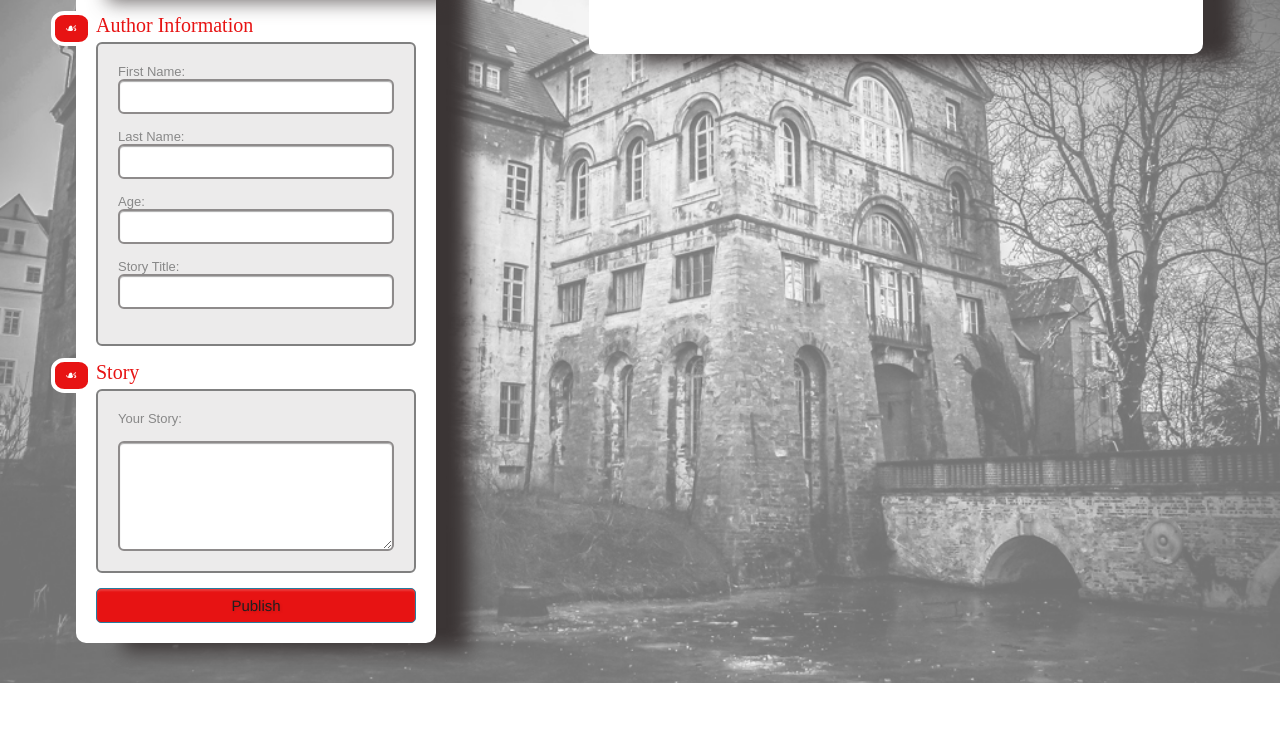
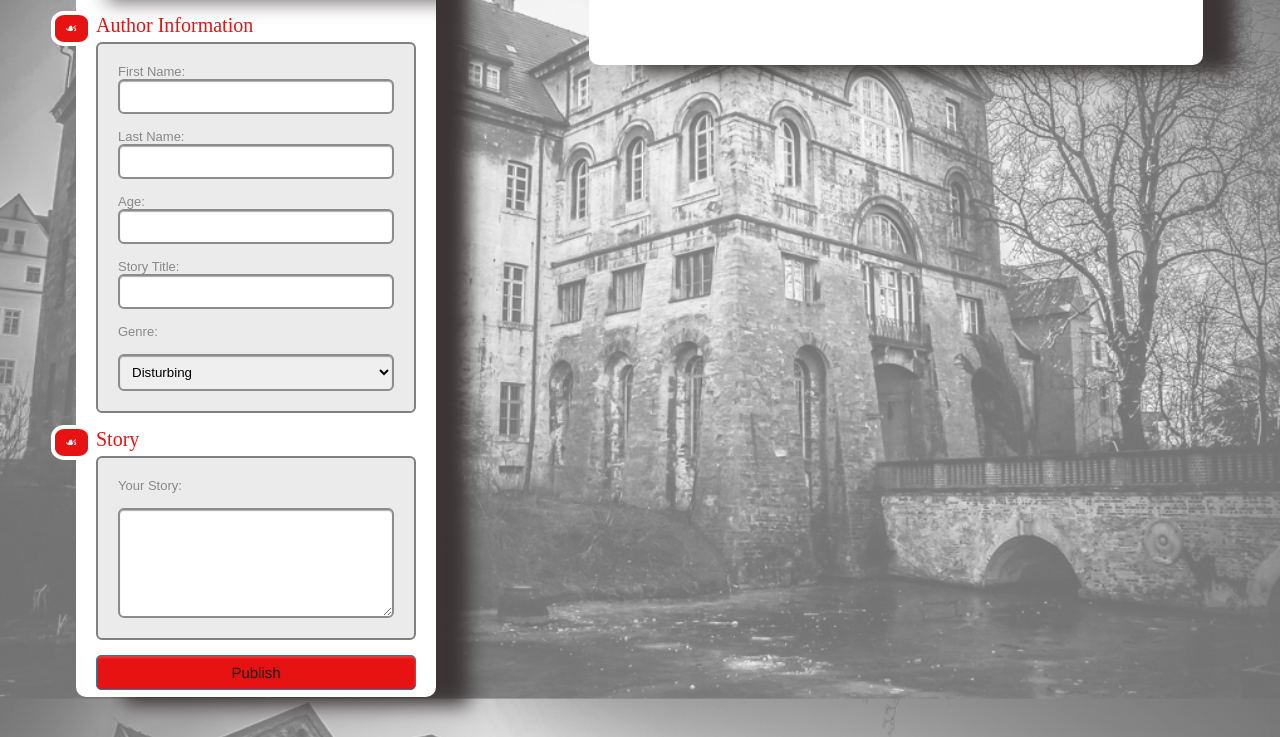
Before and after one commit to hsivov/Scary-Story, a plain HTML site: page index.html in a window 1280 px wide. Shown: the part 153-890 px from the top of the page. Before the commit the page ends 836 px from the top, so only its background shows below. Drawn offline with Linux system fonts and the light colour scheme.

Commit message:
Add genre field

```diff
--- a/index.html
+++ b/index.html
@@ -31,6 +31,14 @@
           <label>Story Title:
             <input type="text" id="story-title" name="field5" />
           </label>
+          <label>Genre:</label>
+          <select name="field4" id="genre">
+            <option value="Disturbing">Disturbing</option>
+            <option value="Psychological">Psychological</option>
+            <option value="Killer">Killer</option>
+            <option value="Monsters">Monsters</option>
+            <option value="Paranormal">Paranormal</option>
+          </select>
         </div>
 
         <div class="section"><span>&#9753;</span>
```
